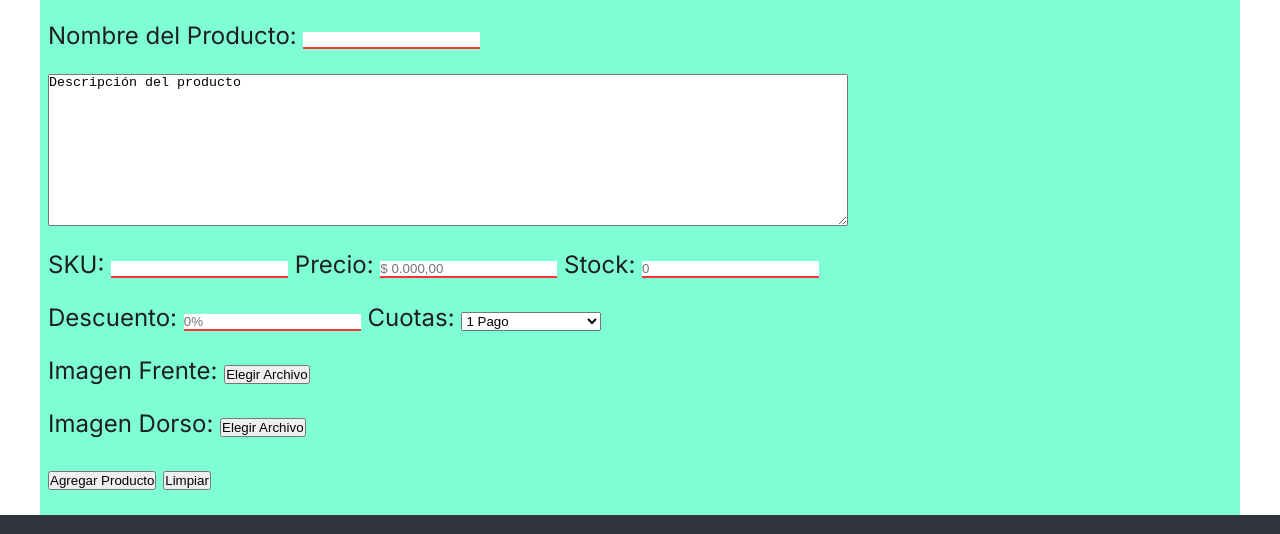
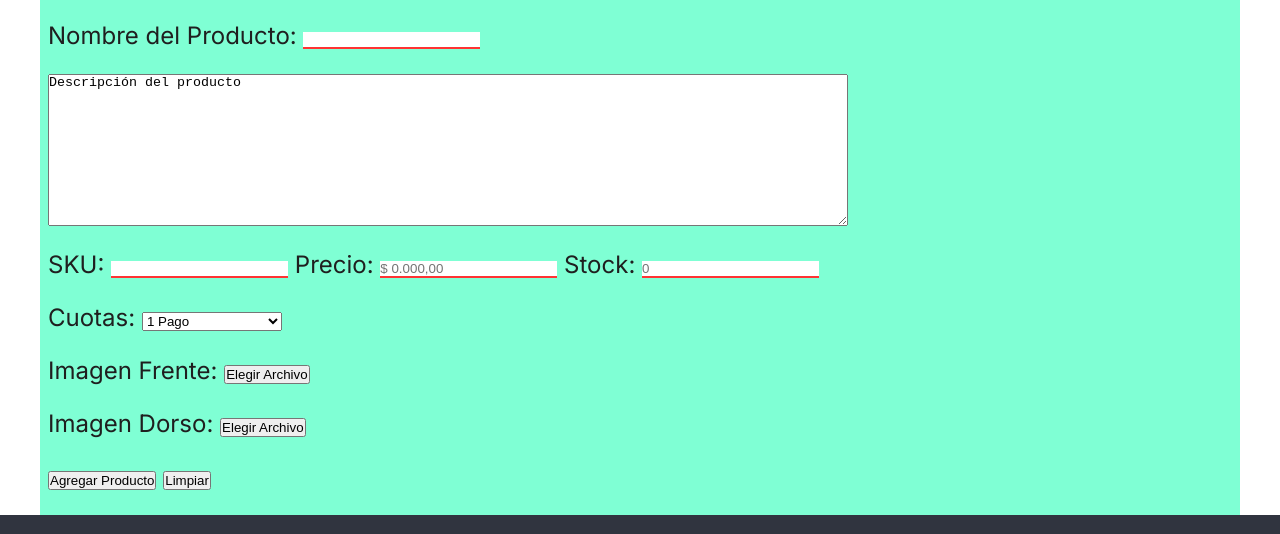
Before and after one commit to hhuzanh/funkoshop, a plain HTML site: page create.html in a window 1280 px wide. Shown: the part 266-800 px from the top of the page. Drawn offline with nearby package versions, Linux system fonts and the light colour scheme.

Commit message:
update Create

```diff
--- a/create.html
+++ b/create.html
@@ -58,8 +58,6 @@
                     <div></div>
                 </div>
                 <div class="create_linea">
-                    <label for="descuento">Descuento:</label>
-                    <input type="text" name="descuento" id="descuento" placeholder="0%" />
                     <label for="cuotas">Cuotas:</label>
                     <select name="cuotas" id="cuotas">
                         <option value="1 Pago">1 Pago</option>
```
